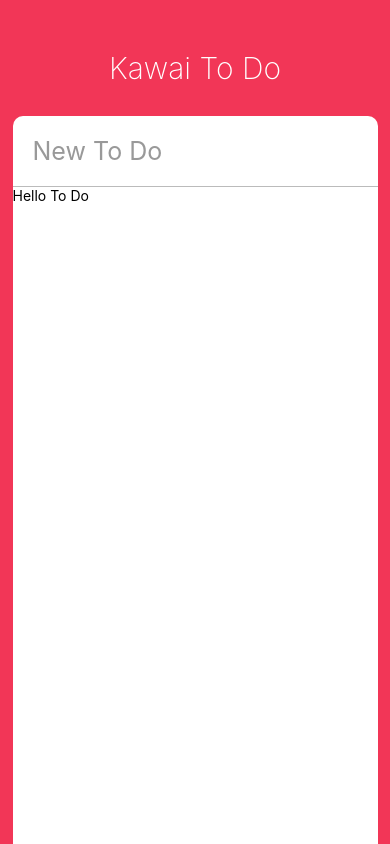
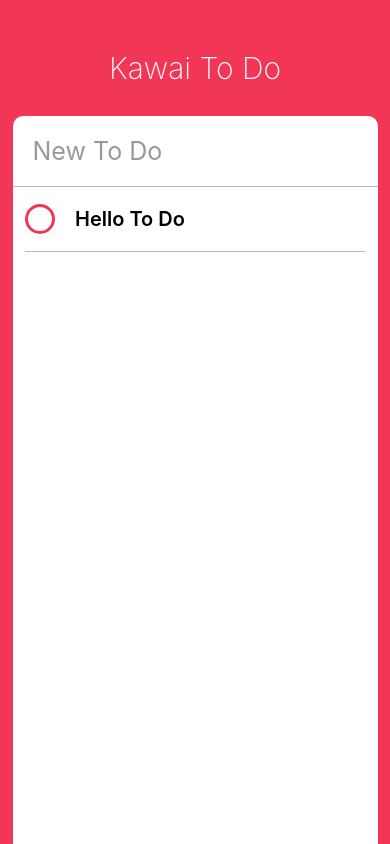
Before and after one commit to jhkim91/react-native-memo, a React Native app: screen / in a window 390 px wide. Built offline with nearby package versions, Linux system fonts and the light colour scheme.

Commit message:
내용에 버튼 추가(변수에 따라 on off 구현)

```diff
--- a/App.js
+++ b/App.js
@@ -33,7 +33,7 @@
                 returnKeyType="done"
                 autoCorrect={false}
             />
-            <ScrollView>
+            <ScrollView contentContainerStyle={styles.toDos}>
               <Todo />
             </ScrollView>
           </View>
@@ -88,5 +88,8 @@
     // borderBottomWidth: StyleSheet.hairlineWidth,
     borderBottomWidth: 1,
     fontSize: 25
+  },
+  toDos: {
+    alignItems: "center"
   }
 });
--- a/ToDo.js
+++ b/ToDo.js
@@ -1,15 +1,62 @@
 import React, { Component } from "react";
-import { View, Text, TouchableOpacity, StyleSheet } from "react-native"
+import { View, Text, TouchableOpacity, StyleSheet, Dimensions } from "react-native"
+
+const { width, height } = Dimensions.get("window");
+
 export default class ToDo extends Component{
+    state = {
+        isEditing: false,
+        isCompleted: false
+    };
+
     render(){
+        const { isCompleted } = this.state;
         return(
-            <View>
-                <Text>Hello To Do</Text>
+            <View style={styles.container}>
+                <TouchableOpacity onPress={this._toggleComplete}>
+                    <View style={[
+                        styles.circle,
+                        isCompleted ? styles.completedCircle : styles.uncompletedCircle
+                    ]}
+                    />
+                </TouchableOpacity>
+                <Text style={styles.text}>Hello To Do</Text>
             </View>
         );
     }
+    _toggleComplete = () => {
+        this.setState(prevState => {
+            return {
+                isCompleted: !prevState.isCompleted
+            }
+        })
+    }
 }
 
-const style = StyleSheet.create({
-
+const styles = StyleSheet.create({
+    container: {
+        width: width - 50,
+        borderBottomColor: "#bbb",
+        borderBottomWidth: StyleSheet.hairlineWidth,
+        flexDirection: "row",
+        alignItems: "center"
+    },
+    circle: {
+        width: 30,
+        height: 30,
+        borderRadius: 15,
+        borderWidth: 3,
+        marginRight: 20
+    },
+    completedCircle: {
+        borderColor: "#bbb"
+    },
+    uncompletedCircle: {
+        borderColor: "#F23657"
+    },
+    text: {
+        fontWeight: "600",
+        fontSize: 20,
+        marginVertical: 20
+    }
 });
```
